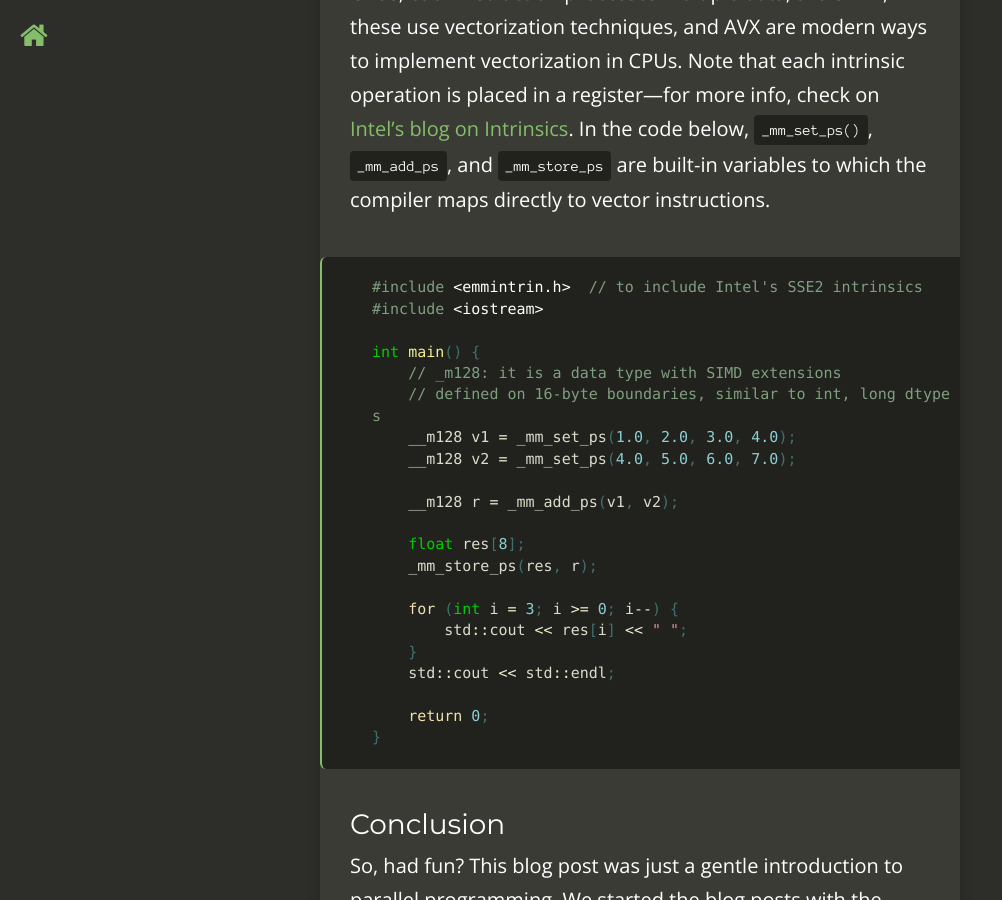
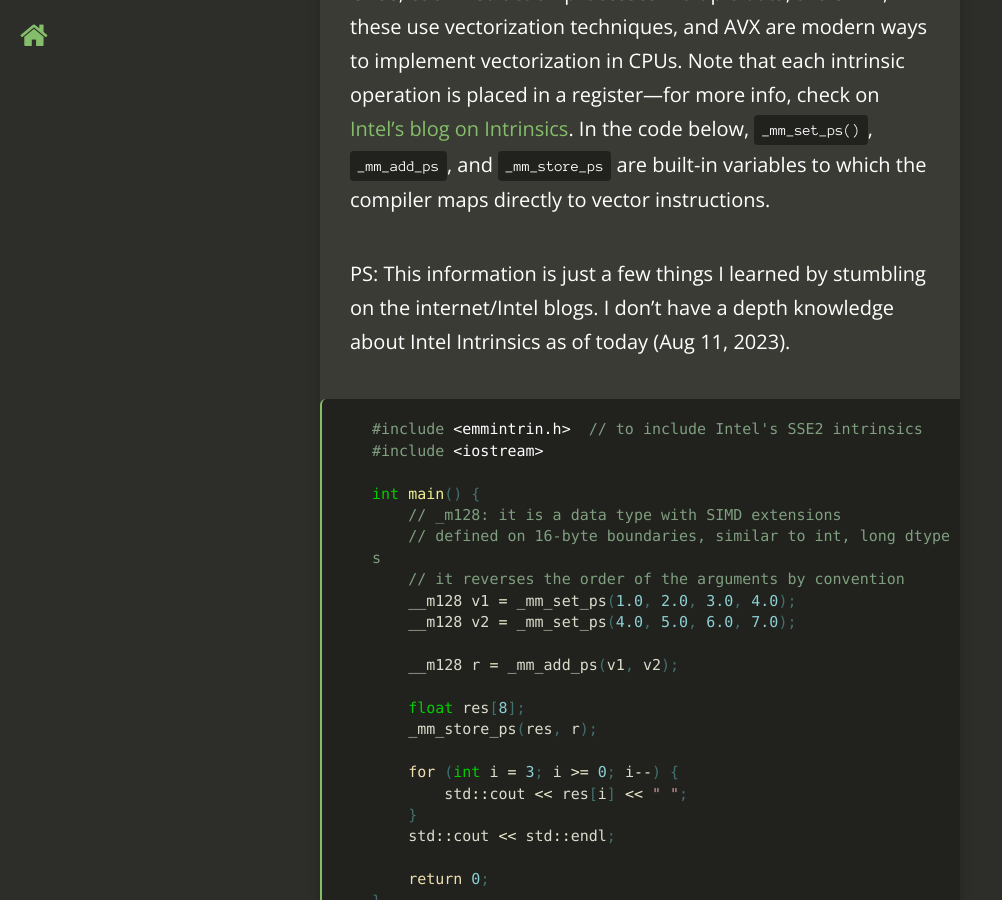
Before and after one commit to khushi-411/khushi-411.github.io, a Jekyll site: the page built from _posts/2023-08-11-gpu_intro.md, in a window 1280 px wide and 900 px high, scrolled down 6477 px. Shown: the whole window, without its empty margins (0-1002 px from the left). Built offline with Jekyll 4.4.1, drawn with Linux system fonts in a browser that asks for light colours; nearby versions of some CDN libraries; comment, search, counter and statistics services are not loaded.

Commit message:
add note and comment

````diff
--- a/_posts/2023-08-11-gpu_intro.md
+++ b/_posts/2023-08-11-gpu_intro.md
@@ -195,6 +195,10 @@ register—for more info, check on
 [Intel's blog on Intrinsics](https://www.intel.com/content/www/us/en/docs/intrinsics-guide/index.html).
 In the code below, `_mm_set_ps()`, `_mm_add_ps`, and `_mm_store_ps`
 are built-in variables to which the compiler maps directly to vector instructions.
+
+PS: This information is just a few things I learned by stumbling on the
+internet/Intel blogs. I don't have a depth knowledge about Intel
+Intrinsics as of today (Aug 11, 2023).
 ```cpp
 #include <emmintrin.h>  // to include Intel's SSE2 intrinsics
 #include <iostream>
@@ -202,6 +206,7 @@ are built-in variables to which the compiler maps directly to vector instruction
 int main() {
     // _m128: it is a data type with SIMD extensions
     // defined on 16-byte boundaries, similar to int, long dtypes
+    // it reverses the order of the arguments by convention
     __m128 v1 = _mm_set_ps(1.0, 2.0, 3.0, 4.0);
     __m128 v2 = _mm_set_ps(4.0, 5.0, 6.0, 7.0);
 
````
